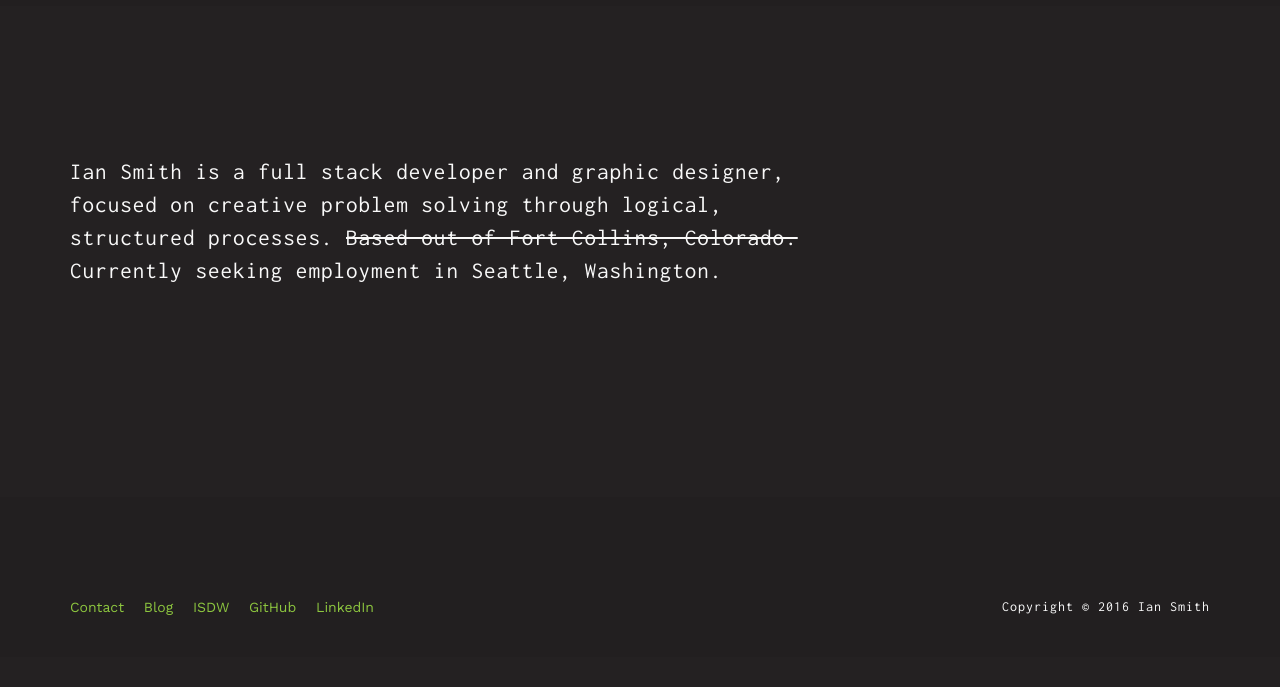
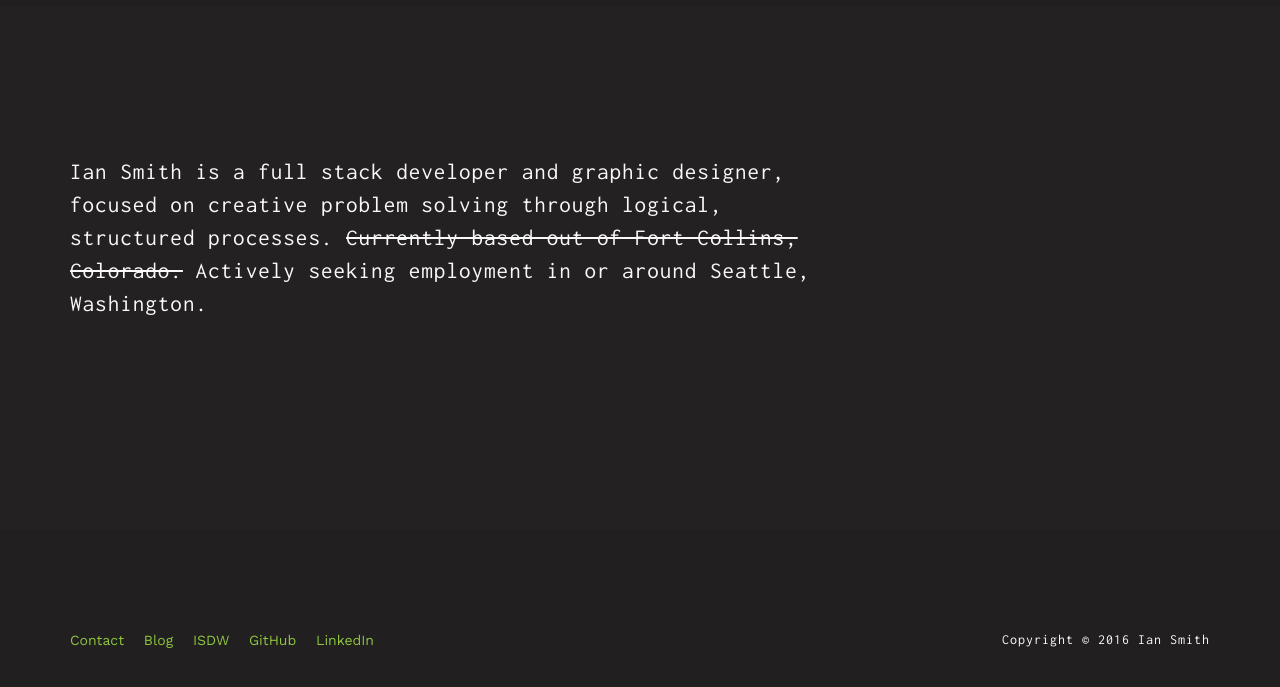
Before and after one commit to IanSmith89/ianjsmith, a plain HTML site: page pages/index.html in a window 1280 px wide. Shown: the part 75-762 px from the top of the page. Drawn offline with nearby package versions, Linux system fonts and the light colour scheme; a script that the page names is missing.

```diff
--- a/pages/index.html
+++ b/pages/index.html
@@ -40,7 +40,7 @@
       <div class="row">
         <div class="col-md-8">
           <p class="about-snippet">
-            Ian Smith is a full stack developer and graphic designer, focused on creative problem solving through logical, structured processes. <span class="strike">Based out of Fort Collins, Colorado.</span> Currently seeking employment in Seattle, Washington.
+            Ian Smith is a full stack developer and graphic designer, focused on creative problem solving through logical, structured processes. <span class="strike">Currently based out of Fort Collins, Colorado.</span> Actively seeking employment in or around Seattle, Washington.
           </p>
         </div>
       </div>
```
